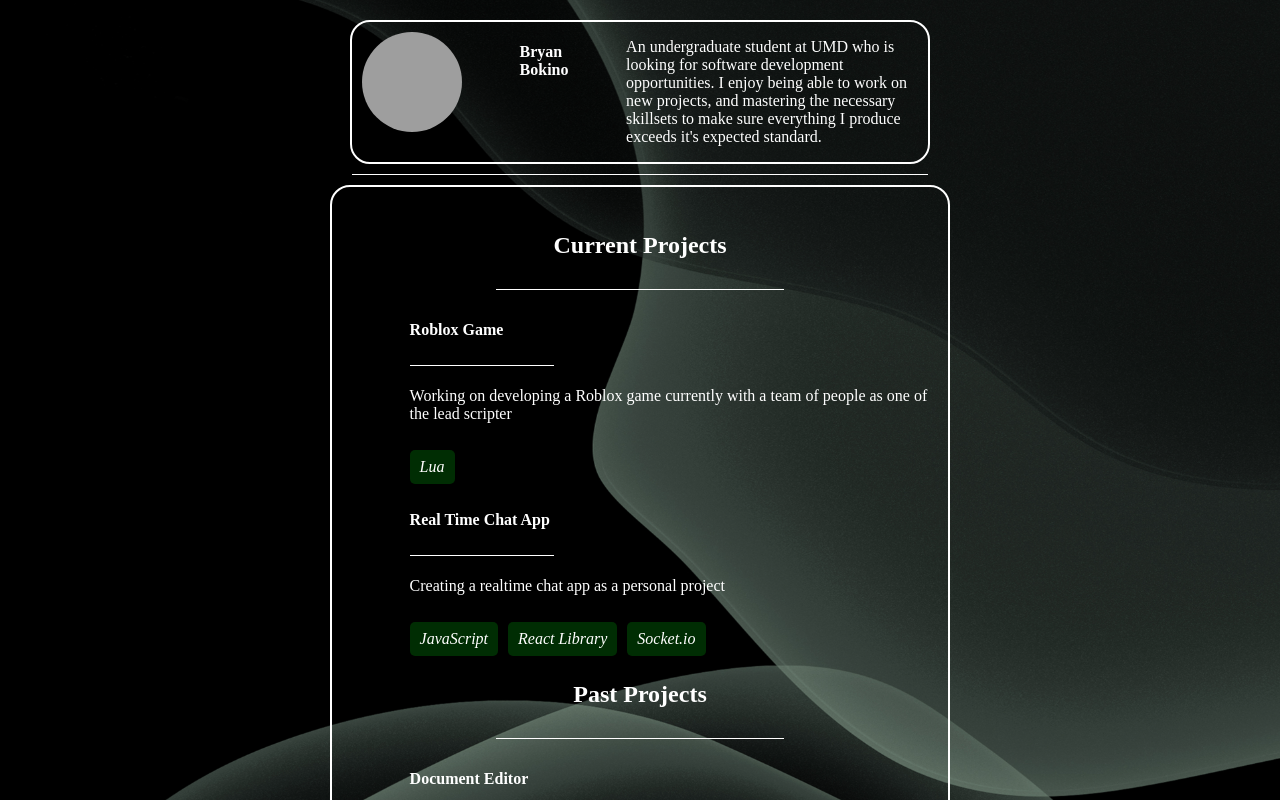
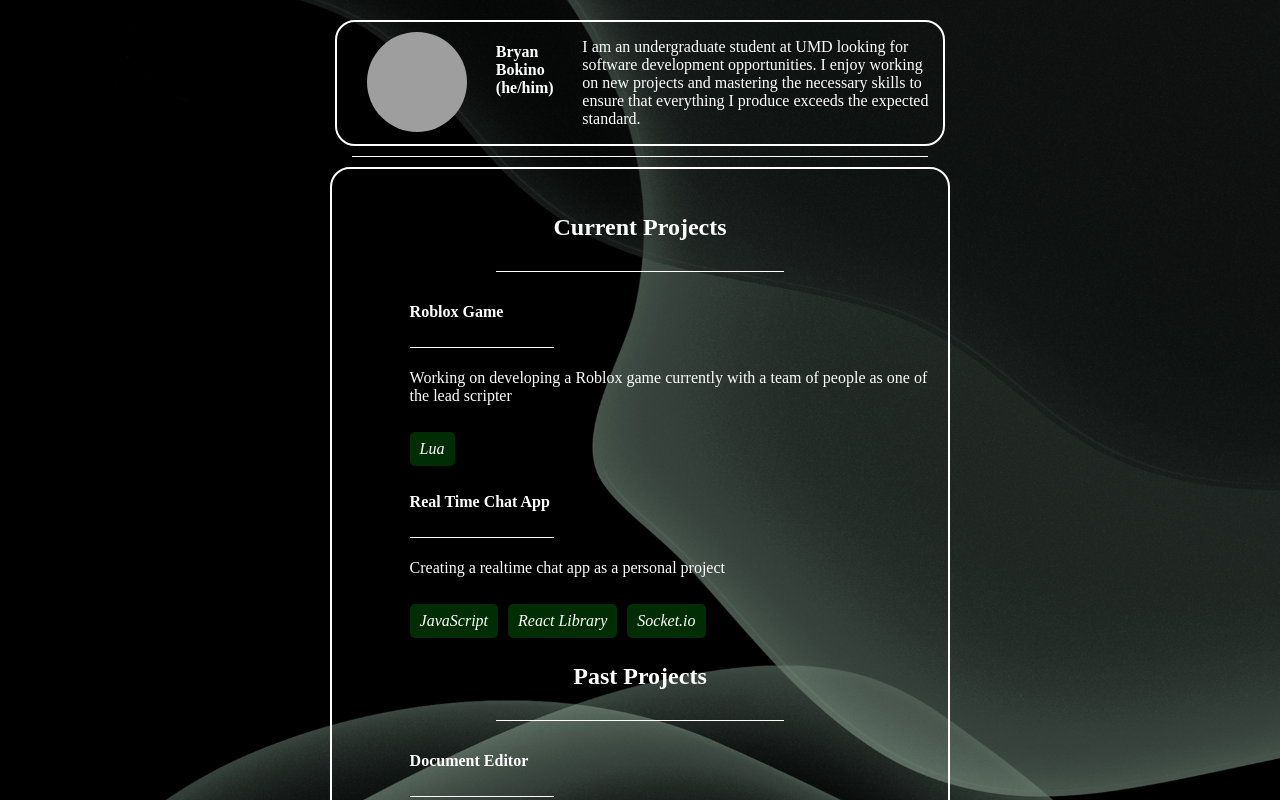
Before and after one commit to Mbokeno/2DPortfolio, a React (Vite) app: page / in a window 1280 px wide. Built offline with nearby package versions, Linux system fonts and the light colour scheme; grey boxes are pictures that could not be loaded.

Commit message:
HeroCard style update

```diff
--- a/src/components/Hero.jsx
+++ b/src/components/Hero.jsx
@@ -1,5 +1,5 @@
 import React from "react";
-import { TextContainer,HeroContainer, HeroSection, HeroCard, HorizontalLine, HeroCardImg, Information, Title, Section, HorizontalLineInner, InnerHeading, InnerText, List, ContactSection} from "../styles";
+import { HeroCardInnerHeading,HeroCardInnerText,TextContainer,HeroContainer, HeroSection, HeroCard, HorizontalLine, HeroCardImg, Information, Title, Section, HorizontalLineInner, InnerHeading, InnerText, List, ContactSection} from "../styles";
 import Navbar from "./Navbar";
 import { motion } from "framer-motion";
 
@@ -46,10 +46,9 @@ const Hero = () => {
                     initial="hidden"
                     animate="visible"
                     >
-
                         <HeroCardImg variants={itemVariants} src="/2DPortfolio/img/ProfilePicture.JPG"/>
-                        <InnerHeading variants={itemVariants}>Bryan Bokino</InnerHeading>
-                        <InnerText variants={itemVariants}>An undergraduate student at UMD who is looking for software development opportunities. I enjoy being able to work on new projects, and mastering the necessary skillsets to make sure everything I produce exceeds it's expected standard. </InnerText>
+                        <HeroCardInnerHeading variants={itemVariants}>Bryan Bokino (he/him)</HeroCardInnerHeading>
+                        <HeroCardInnerText variants={itemVariants}>I am an undergraduate student at UMD looking for software development opportunities. I enjoy working on new projects and mastering the necessary skills to ensure that everything I produce exceeds the expected standard.</HeroCardInnerText>
                     </HeroCard>
                     <HorizontalLine/>
                     <Information
--- a/src/styles.js
+++ b/src/styles.js
@@ -16,6 +16,12 @@ export const HorizontalLineInner = styled(motion.div)`
   margin-left: 10%;
 `;
 
+export const HeroCardInnerHeading = styled(motion.h4)`
+margin-left: 5%;
+font-size: medium;
+color: white;
+`
+
 export const InnerHeading = styled(motion.h4)`
 margin-left: 10%;
 font-size: medium;
@@ -27,6 +33,10 @@ width: 10px;
 background-color: #002D03;
 color: white;
 border-radius: 10px;
+`
+export const HeroCardInnerText = styled(motion.p)`
+margin-left: 5%;
+color: white;
 `
 
 export const InnerText = styled(motion.p)`
@@ -60,6 +70,8 @@ background-color: transparent;
 border: 2px solid white;
 border-radius: 20px;
 display: flex;
+padding-right: 10px;
+padding-left: 20px;
 `
 
 export const Information = styled(motion.div)`
```
